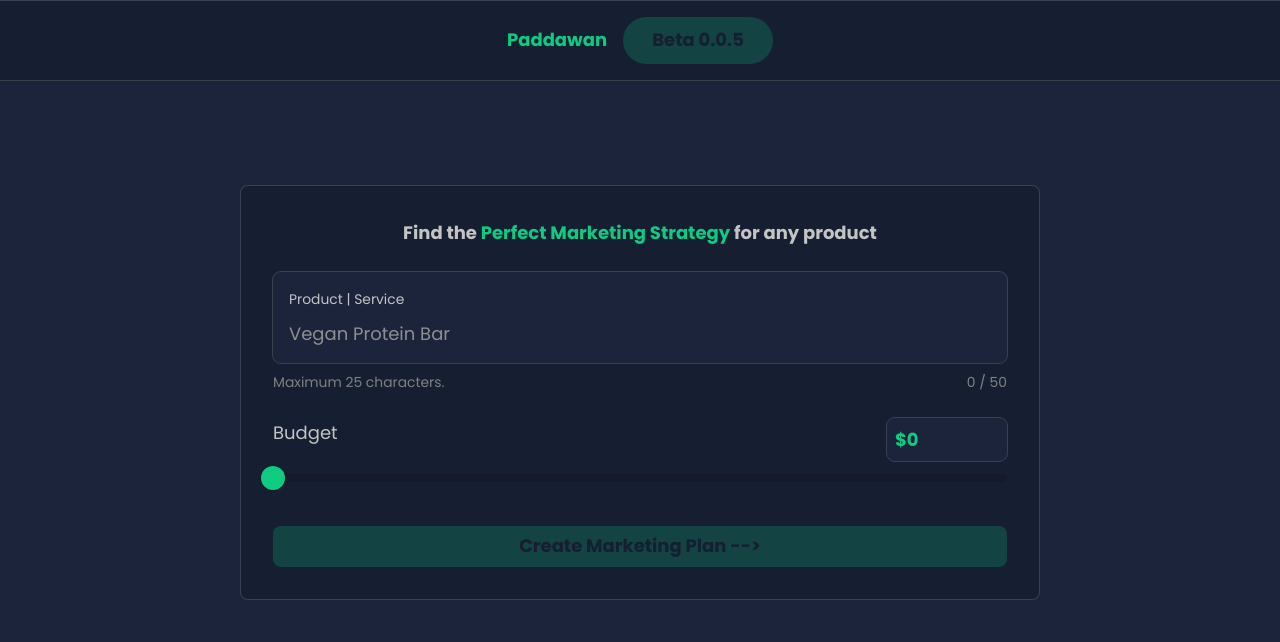
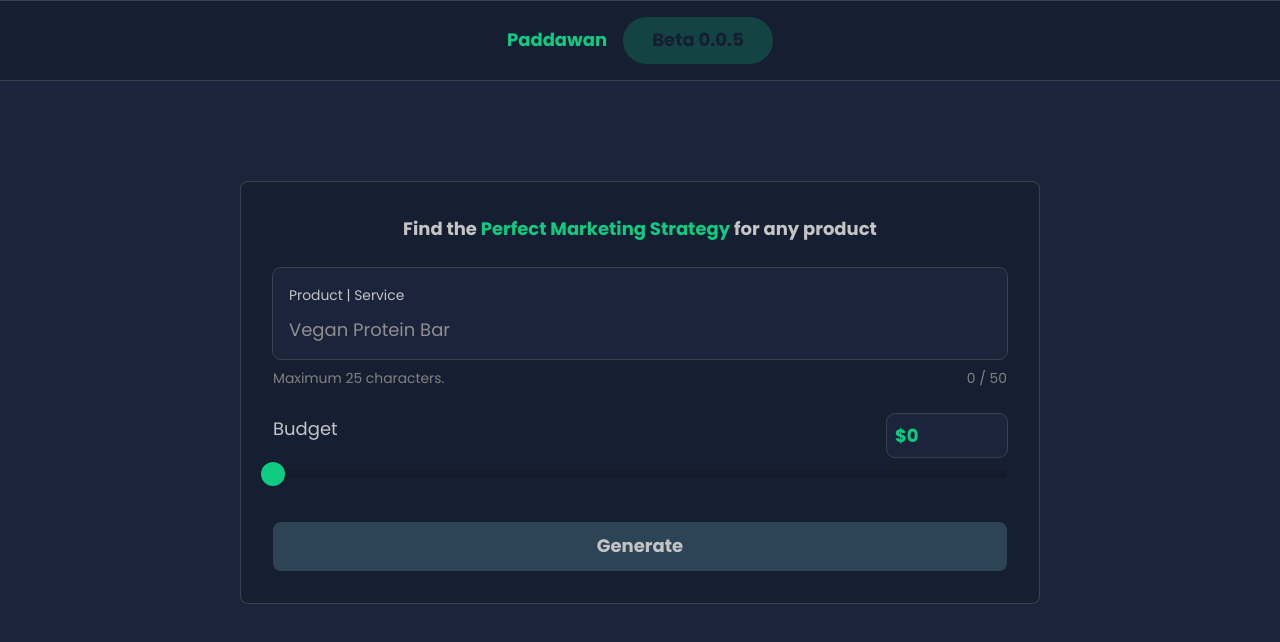
Before and after one commit to souther1407/client-marketingplan-generator, a React (Vite) app: page / in a window 1280 px wide. Shown: the top 642 px of the page. Built offline with nearby package versions, Linux system fonts and the light colour scheme; no server answers.

Commit message:
implementado msj error y nuevo diseño btn cuando está disabled

```diff
--- a/src/components/atoms/Input/Input.jsx
+++ b/src/components/atoms/Input/Input.jsx
@@ -8,6 +8,7 @@ const Input = ({
   onError,
   variant = "primary",
   label = "",
+  errorValue = "",
   icon,
   size = "100%",
   validators = [],
@@ -29,7 +30,11 @@ const Input = ({
   };
 
   return (
-    <div className={`${styles[variant]} ${styles.container}`}>
+    <div
+      className={`${styles[variant]} ${styles.container} ${
+        errorValue ? styles.error : ""
+      }`}
+    >
       {icon && (
         <div className={styles.icon}>
           <Icon type={icon} size={"1.4rem"} />
--- a/src/components/atoms/Input/input.module.css
+++ b/src/components/atoms/Input/input.module.css
@@ -36,6 +36,9 @@
   outline: 1px solid var(--secondary);
 }
 
+.primary.container.error {
+  outline: 1px solid var(--error) !important;
+}
 .primary .icon {
   color: var(--blue);
 }
--- a/src/components/atoms/Mark/mark.module.css
+++ b/src/components/atoms/Mark/mark.module.css
@@ -5,3 +5,7 @@
 .mark.soft {
   color: var(--gray);
 }
+
+.mark.error {
+  color: var(--error);
+}
--- a/src/components/molecules/IconTextButton/iconTextButton.module.css
+++ b/src/components/molecules/IconTextButton/iconTextButton.module.css
@@ -4,7 +4,7 @@
   outline: none;
   border: 1px solid transparent;
   cursor: pointer;
-  padding: 4px 24px;
+  padding: 8px 24px;
   border-radius: 8px;
   background-color: transparent;
   transition: background 0.2s ease-in;
@@ -22,14 +22,20 @@
   color: var(--black);
 }
 .primary.iconTextButton:disabled {
-  background-color: var(--primary-dark);
+  background-color: #2d4356;
   cursor: auto;
+  color: var(--white);
+}
+.primary.iconTextButton:disabled:hover {
+  background-color: #2d4356 !important;
+  color: var(--white) !important;
 }
 .primary.iconTextButton.full:hover,
 .primary.iconTextButton.bordered:hover {
   background-color: var(--primary-dark);
   color: var(--black);
 }
+
 .primary.iconTextButton.bordered {
   border: 1px solid var(--primary);
   color: var(--primary);
--- a/src/index.css
+++ b/src/index.css
@@ -67,11 +67,13 @@ img {
   --dark-green: #1e2226;
   --primary: #0ecb81;
   --secondary: #1a4789;
+  --error: red;
   --primary-dark: #0ecb8334;
   --background: #161f32;
   --background-light: #1c243c;
   --background-dark: rgb(21, 26, 43);
   --background-container: var(--white-transparent);
+
   --container-border: var(--light-gray);
 }
 
--- a/src/pages/MainPage/MainPage.jsx
+++ b/src/pages/MainPage/MainPage.jsx
@@ -90,12 +90,20 @@ const MainPage = () => {
           <div className={styles.budgetSlider}>
             <section>
               <Text>Budget</Text>
-              <div className={styles.budgetContainer}>
-                <Mark color="primary">$</Mark>
-                <Mark color="primary">
+              <div className={styles.budgetSection}>
+                {errors.budget && <Mark color={"error"}>{errors.budget}</Mark>}
+                <div
+                  className={`${styles.budgetInput} ${
+                    errors.budget && styles.error
+                  }`}
+                >
+                  <Mark color={errors.budget ? "error" : "primary"}>$</Mark>
+                  <Mark color={errors.budget ? "error" : "primary"}>
                     <Input
                       id={"budget"}
-                    onChange={(id, value) => handleChange(id, parseInt(value))}
+                      onChange={(id, value) =>
+                        handleChange(id, parseInt(value))
+                      }
                       onError={handleErrors}
                       validators={[isEmpty, isNumberTooBig]}
                       variant="plain"
@@ -103,6 +111,7 @@ const MainPage = () => {
                       value={input.budget}
                     />
                   </Mark>
+                </div>
               </div>
             </section>
             <Slider
@@ -120,7 +129,7 @@ const MainPage = () => {
             disabled={isThereAnyError()}
             onClick={handleGeneratePlan}
           >
-            {"Create Marketing Plan -->"}
+            {"Generate"}
           </IconTextButton>
         </div>
       </div>
--- a/src/pages/MainPage/mainPage.module.css
+++ b/src/pages/MainPage/mainPage.module.css
@@ -64,8 +64,12 @@
 .label > * {
   color: var(--black);
 }
-
-.budgetContainer {
+.budgetSection {
+  display: flex;
+  align-items: center;
+  gap: 8px;
+}
+.budgetInput {
   padding: 8px;
   background-color: var(--background-light);
   outline: 1px solid var(--light-gray);
@@ -74,16 +78,18 @@
   display: flex;
   align-items: center;
 }
-.budgetContainer:hover {
+.budgetInput.error,
+.budgetInput.error:hover,
+.budgetInput:has(.budgetInput:focus) {
+  outline: 1px solid var(--error);
+}
+.budgetInput:hover {
   outline: 1px solid var(--secondary);
 }
-.budgetContainer:has(.budgetInput:focus) {
+.budgetInput:has(.budgetInput:focus) {
   outline: 1px solid var(--secondary);
 }
-.budgetInput {
-  background-color: transparent;
-  font-weight: 700;
-}
+
 .budgetInput:focus {
   outline: none;
 }
```
Lines whose indentation alone changed are shown as unchanged.
